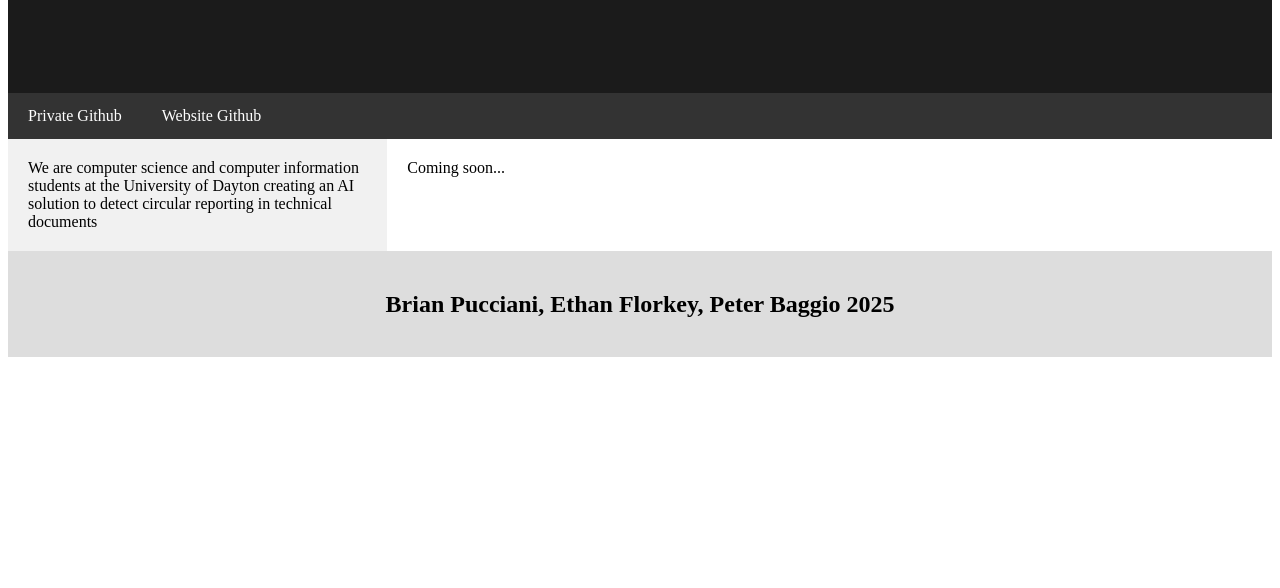
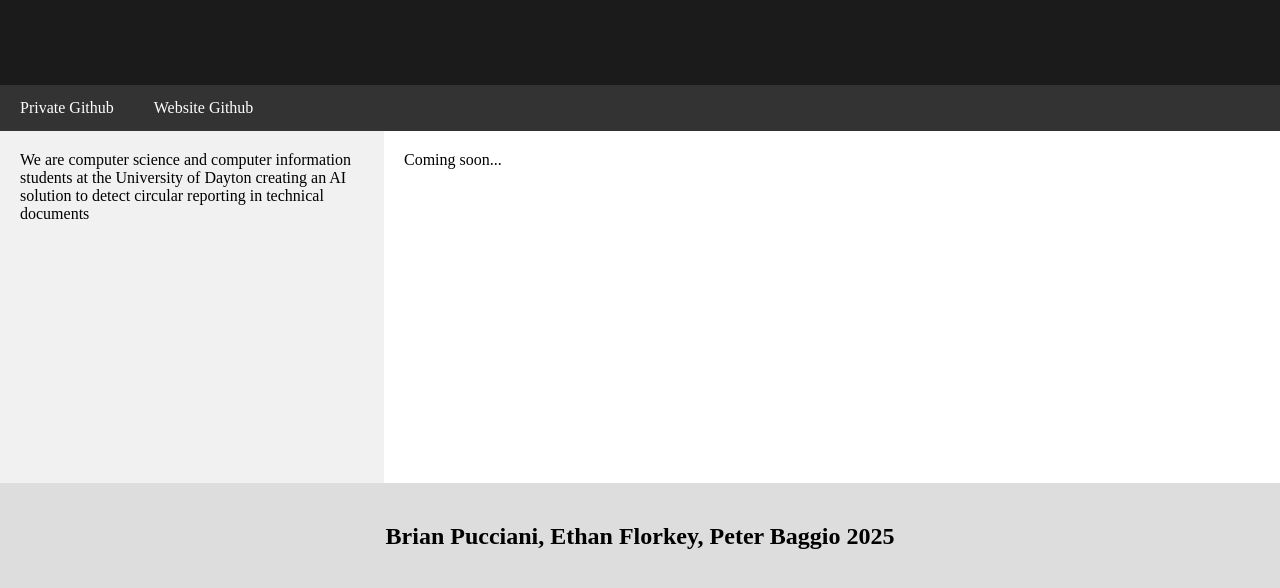
Before and after one commit to UD-CPS491-25S/group-04-website, a plain HTML site: page index.html in a window 1280 px wide. Shown: the part 210-798 px from the top of the page. Drawn offline with Linux system fonts and the light colour scheme.

Commit message:
Update main.css

```diff
--- a/main.css
+++ b/main.css
@@ -8,6 +8,13 @@
 
 .header h1 {
     font-size: 40px;
+}
+
+html, body {
+    height: 100%;
+    margin: 0;
+    display: flex;
+    flex-direction: column;
 }
 
 .navbar {
@@ -38,6 +45,7 @@
 }
 
 .row {
+    flex: 1;
     display: flex;
     flex-wrap: wrap;
 }
```
